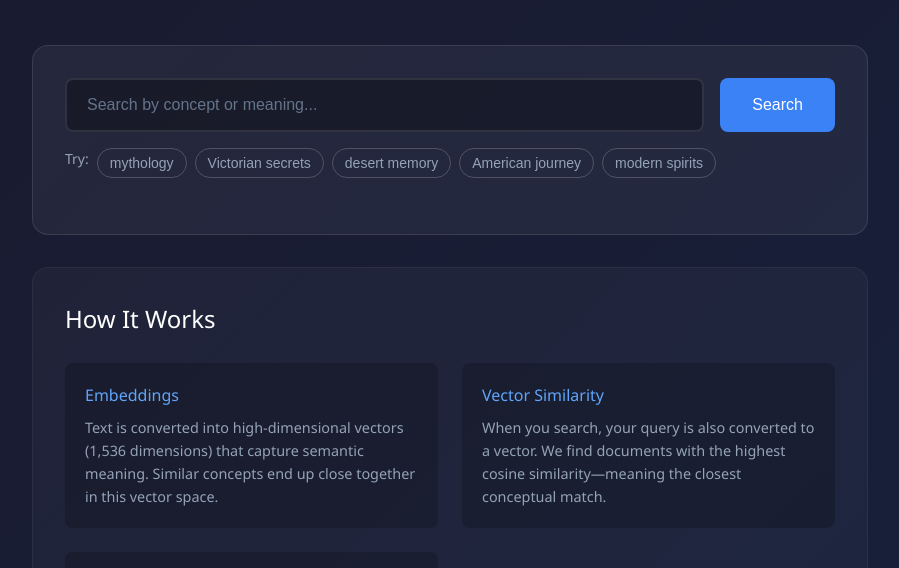
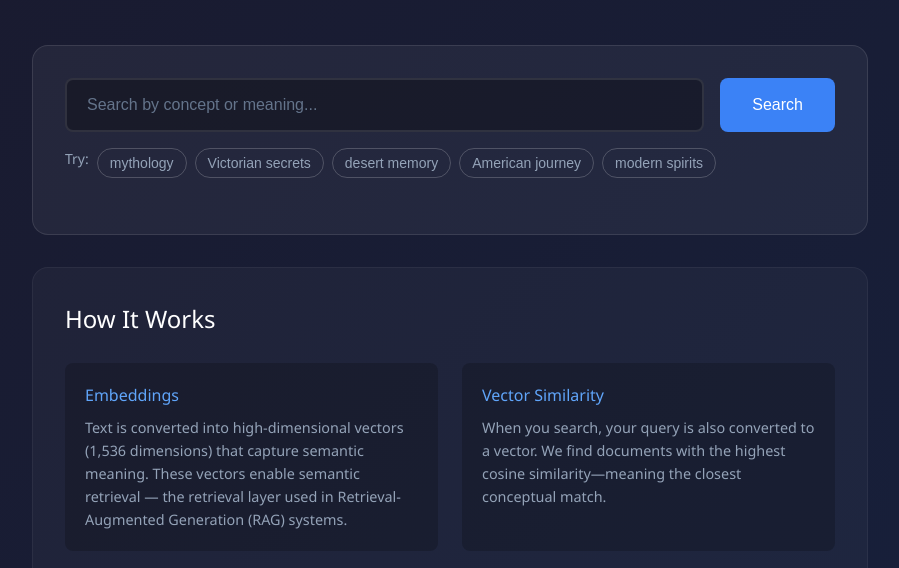
Before and after one commit to BradWyatt-code/semantic-search, a plain HTML site: page app/static/index.html in a window 1280 px wide. Shown: the part 183-751 px from the top of the page, without its empty margins (190-1089 px from the left). Drawn offline with Linux system fonts and the light colour scheme.

Commit message:
Update index.html

```diff
--- a/app/static/index.html
+++ b/app/static/index.html
@@ -356,7 +356,7 @@
             <div class="tech-grid">
                 <div class="tech-card">
                     <h3>Embeddings</h3>
-                    <p>Text is converted into high-dimensional vectors (1,536 dimensions) that capture semantic meaning. Similar concepts end up close together in this vector space.</p>
+                    <p>Text is converted into high-dimensional vectors (1,536 dimensions) that capture semantic meaning. These vectors enable semantic retrieval — the retrieval layer used in Retrieval-Augmented Generation (RAG) systems.</p>
                 </div>
                 <div class="tech-card">
                     <h3>Vector Similarity</h3>
```
